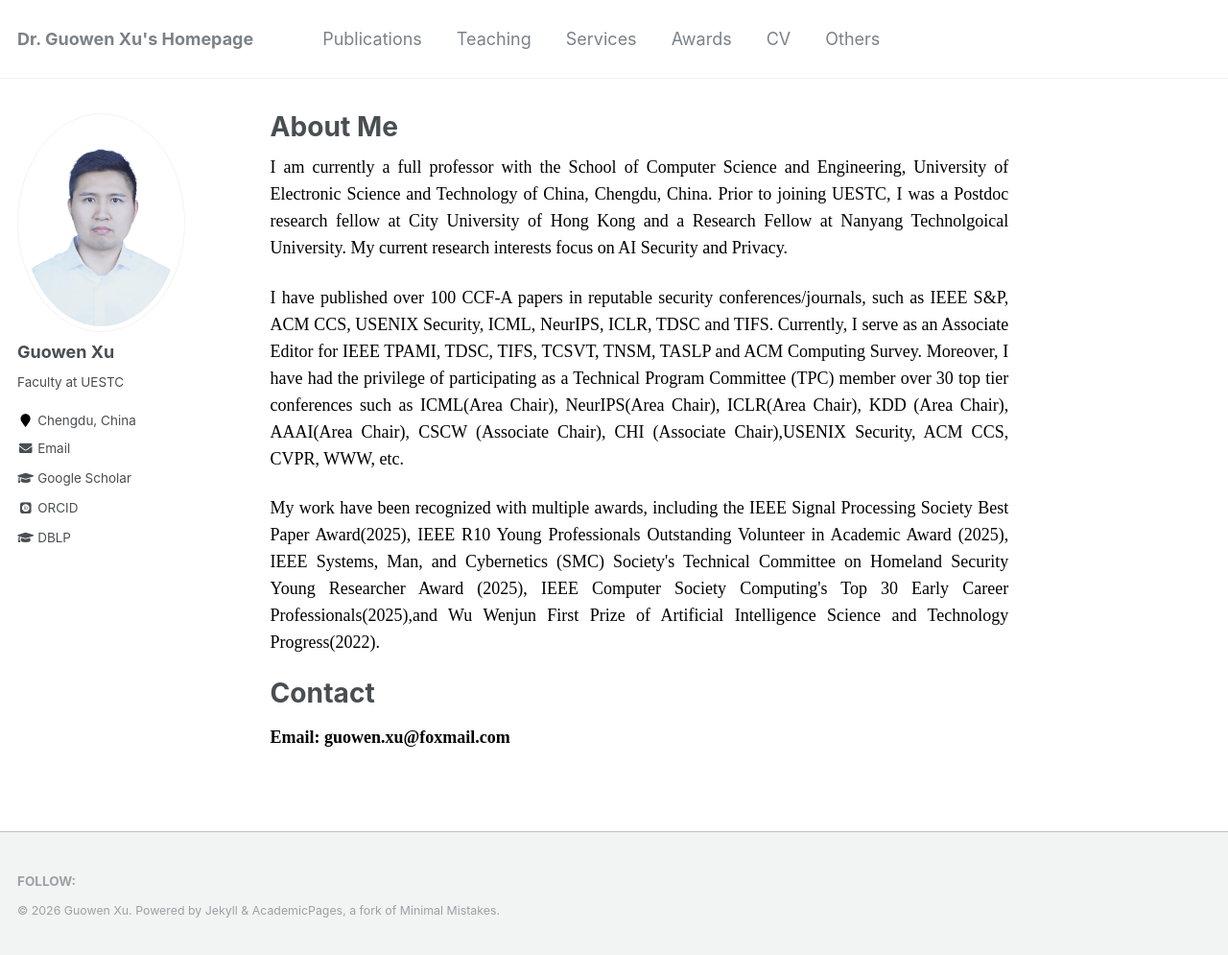
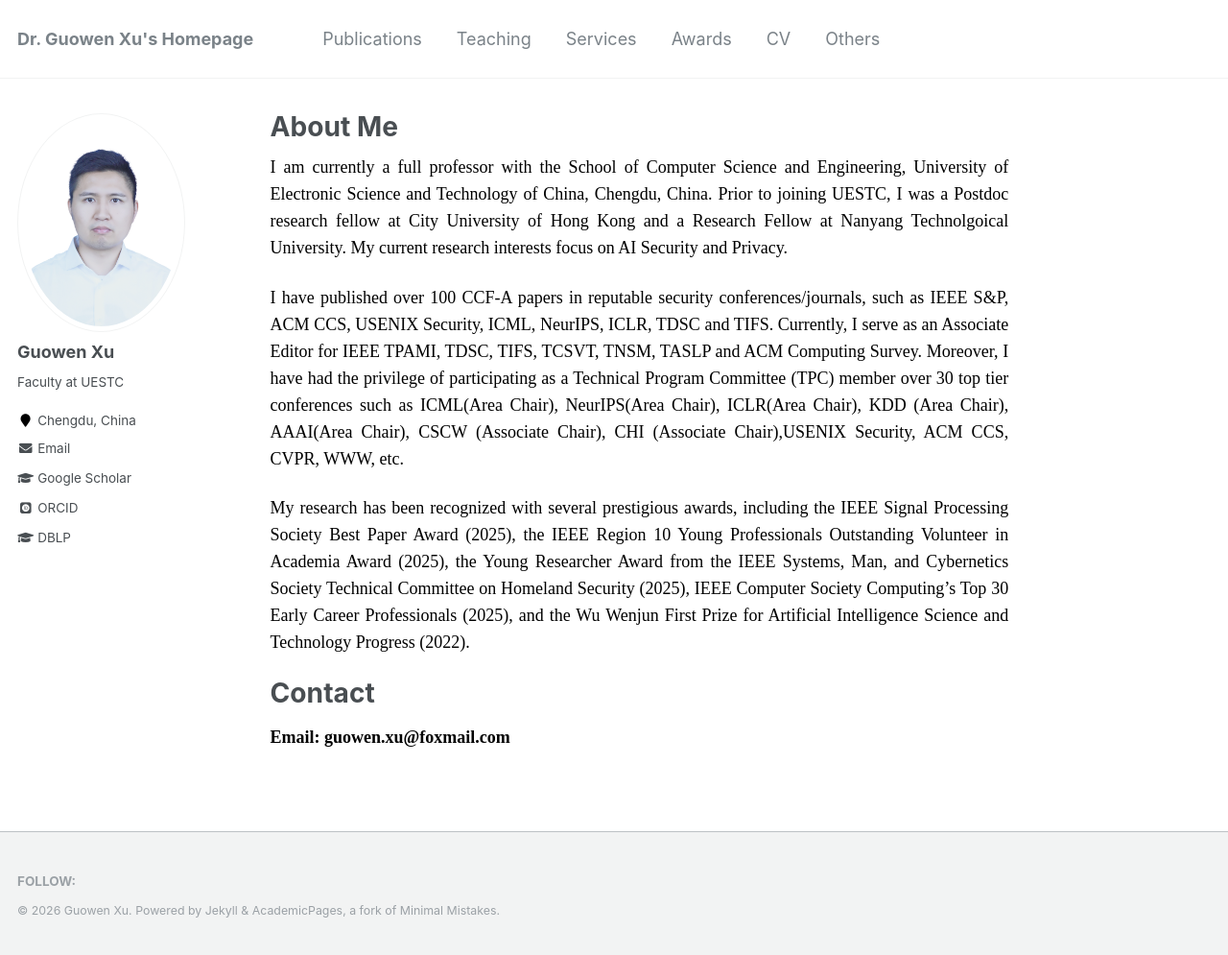
Before and after one commit to Guowen-xu/guowen-xu.github.io, a Jekyll site: the page built from _pages/about.md, in a window 1280 px wide and 995 px high. Shown: the whole window at 96% size. Built offline with Jekyll 4.4.1, drawn with Linux system fonts in a browser that asks for light colours; some web fonts are replaced.

Commit message:
Update about.md

```diff
--- a/_pages/about.md
+++ b/_pages/about.md
@@ -12,7 +12,7 @@ redirect_from:
 
 <p align="justify"> <font face="Times New Roman" color=black size=4> I have published over 100 CCF-A papers in reputable security conferences/journals, such as IEEE S&P, ACM CCS, USENIX Security, ICML, NeurIPS, ICLR, TDSC and TIFS. Currently, I serve as an Associate Editor for IEEE TPAMI, TDSC, TIFS, TCSVT, TNSM, TASLP and ACM Computing Survey. Moreover, I have had the privilege of participating as a Technical Program Committee (TPC) member over 30 top tier conferences such as ICML(Area Chair), NeurIPS(Area Chair), ICLR(Area Chair), KDD (Area Chair), AAAI(Area Chair),  CSCW (Associate Chair), CHI (Associate Chair),USENIX Security, ACM CCS, CVPR,  WWW, etc.</font> </p>
 
-<p align="justify"> <font face="Times New Roman" color=black size=4> My work have been recognized with multiple awards, including the IEEE Signal Processing Society Best Paper Award(2025), IEEE R10 Young Professionals Outstanding Volunteer in Academic Award (2025), IEEE Systems, Man, and Cybernetics (SMC) Society's Technical Committee on Homeland Security Young Researcher Award (2025), IEEE Computer Society Computing's Top 30 Early Career Professionals(2025),and Wu Wenjun First Prize of Artificial Intelligence Science and Technology Progress(2022).</font> </p>
+<p align="justify"> <font face="Times New Roman" color=black size=4> My research has been recognized with several prestigious awards, including the IEEE Signal Processing Society Best Paper Award (2025), the IEEE Region 10 Young Professionals Outstanding Volunteer in Academia Award (2025), the Young Researcher Award from the IEEE Systems, Man, and Cybernetics Society Technical Committee on Homeland Security (2025), IEEE Computer Society Computing’s Top 30 Early Career Professionals (2025), and the Wu Wenjun First Prize for Artificial Intelligence Science and Technology Progress (2022).</font> </p>
 
 
 
```
